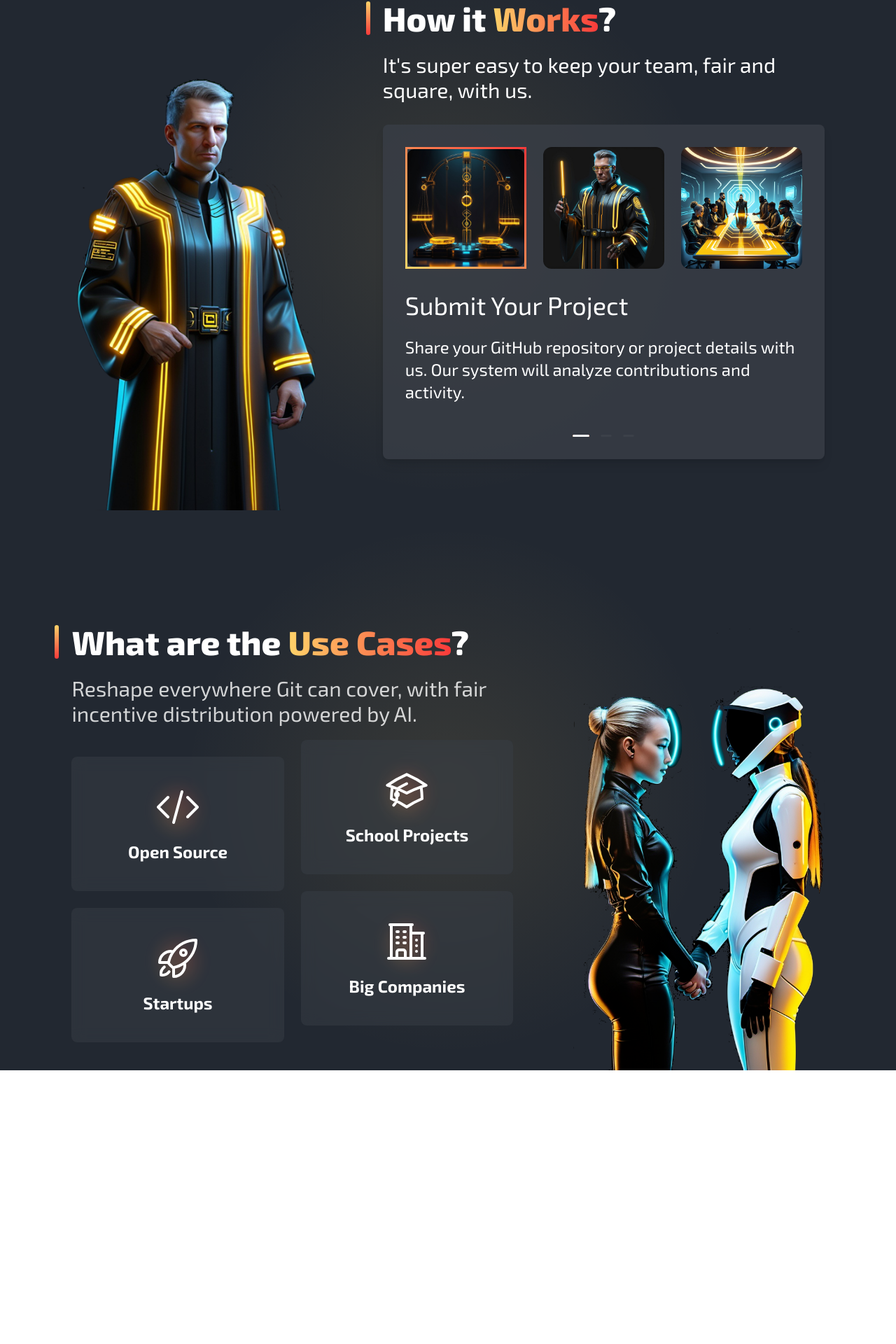
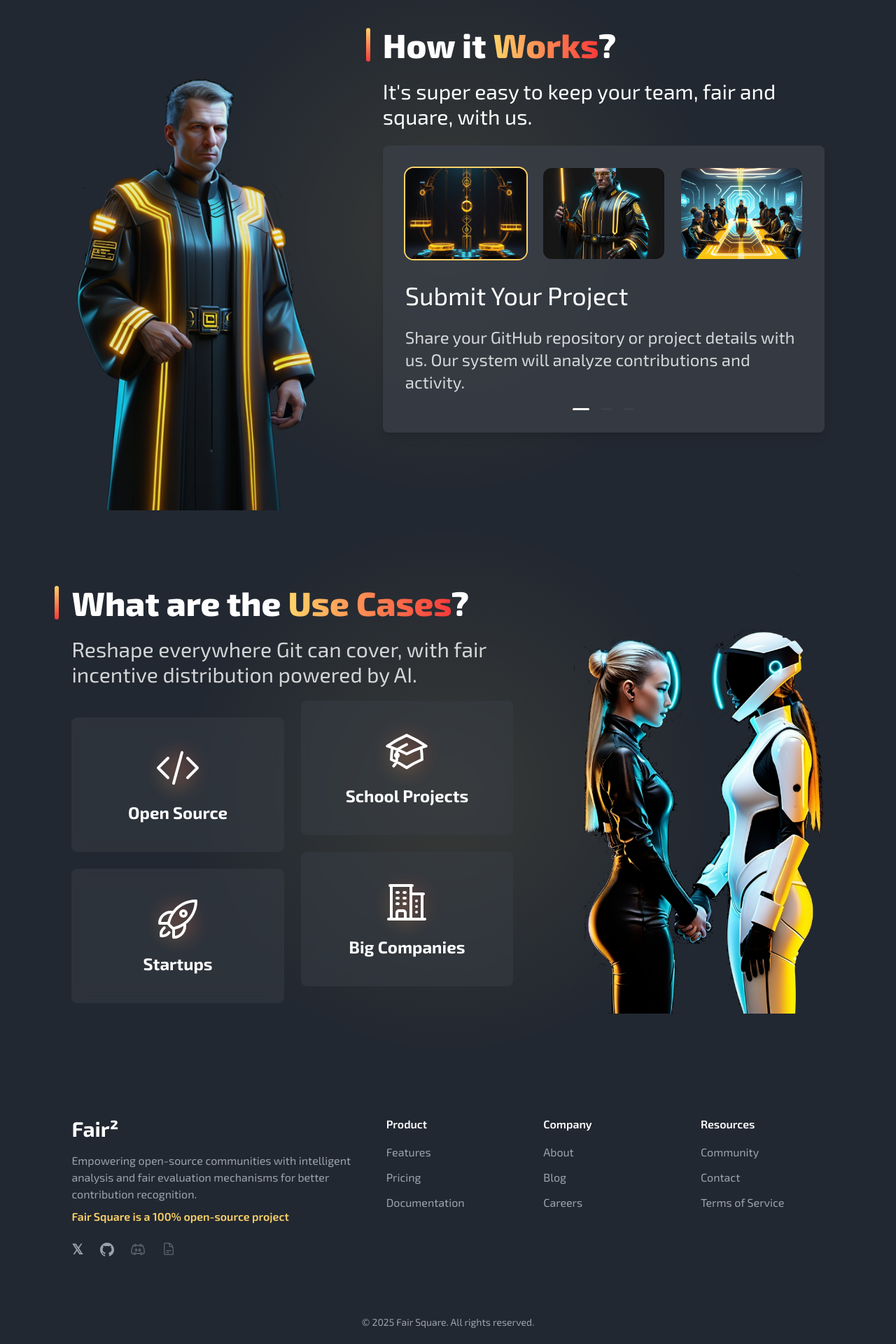
Before and after one commit to caevilization/fair-square, a React (Vite) app in the folder frontend/: page / in a window 1280 px wide. Shown: the part 871-2791 px from the top of the page at 70% size. Before the commit the page ends 2400 px from the top, so only its background shows below. Built offline with nearby package versions, Linux system fonts and the light colour scheme.

Commit message:
feat: Add responsive Footer and mobile-friendly navigation components

```diff
--- /dev/null
+++ b/frontend/src/components/Footer.tsx
@@ -0,0 +1,163 @@
+import React from "react";
+import { DocumentTextIcon } from "@heroicons/react/24/outline";
+import { Tooltip } from "antd";
+import { GithubOutlined, DiscordOutlined } from "@ant-design/icons";
+
+const socialLinks = [
+    {
+        name: "X (Twitter)",
+        icon: "X",
+        href: "https://x.com/CaesarLynch",
+        comingSoon: false,
+        className: "h-5 w-5",
+    },
+    {
+        name: "GitHub",
+        icon: GithubOutlined,
+        href: "https://github.com/caevilization/fair-square",
+        comingSoon: false,
+        className: "text-xl",
+    },
+    {
+        name: "Discord",
+        icon: DiscordOutlined,
+        href: "#",
+        comingSoon: true,
+        className: "text-xl",
+    },
+
+    {
+        name: "Whitepaper",
+        icon: DocumentTextIcon,
+        href: "#",
+        comingSoon: true,
+        className: "h-5 w-5",
+    },
+];
+
+const footerLinks = [
+    {
+        title: "Product",
+        links: [
+            { name: "Features", href: "#" },
+            { name: "Pricing", href: "#" },
+            { name: "Documentation", href: "#" },
+        ],
+    },
+    {
+        title: "Company",
+        links: [
+            { name: "About", href: "#" },
+            { name: "Blog", href: "#" },
+            { name: "Careers", href: "#" },
+        ],
+    },
+    {
+        title: "Resources",
+        links: [
+            { name: "Community", href: "#" },
+            { name: "Contact", href: "#" },
+            { name: "Terms of Service", href: "#" },
+        ],
+    },
+];
+
+const Footer: React.FC = () => {
+    return (
+        <footer className="bg-dark-bg border-t border-gray-800">
+            <div className="mx-auto max-w-7xl px-[5%] md:px-[8%] py-12 md:py-16">
+                <div className="grid grid-cols-1 md:grid-cols-5 gap-8 md:gap-12">
+                    {/* Logo and social links */}
+                    <div className="md:col-span-2">
+                        <div className="flex items-center">
+                            <h2 className="text-white text-2xl md:text-3xl font-bold">
+                                Fair²
+                            </h2>
+                        </div>
+                        <p className="mt-4 text-gray-400 text-sm md:text-base max-w-md">
+                            Empowering open-source communities with intelligent
+                            analysis and fair evaluation mechanisms for better
+                            contribution recognition.
+                        </p>
+                        <p className="mt-2 text-highlight-from text-sm md:text-base font-semibold">
+                            Fair Square is a 100% open-source project
+                        </p>
+                        <div className="mt-6 flex space-x-6">
+                            {socialLinks.map((item) => (
+                                <Tooltip
+                                    key={item.name}
+                                    title={item.comingSoon ? "Coming Soon" : ""}
+                                    color="#222831"
+                                >
+                                    <a
+                                        href={item.href}
+                                        className={`text-gray-400 hover:text-white transition-colors ${
+                                            item.comingSoon
+                                                ? "cursor-not-allowed opacity-50"
+                                                : ""
+                                        }`}
+                                        onClick={(e) =>
+                                            item.comingSoon &&
+                                            e.preventDefault()
+                                        }
+                                        target="_blank"
+                                        rel="noopener noreferrer"
+                                    >
+                                        <span className="sr-only">
+                                            {item.name}
+                                        </span>
+                                        {item.icon === "X" ? (
+                                            <span className="font-bold text-xl inline-flex items-center justify-center h-5">
+                                                𝕏
+                                            </span>
+                                        ) : React.isValidElement(item.icon) ? (
+                                            <span className="inline-flex items-center justify-center">
+                                                {item.icon}
+                                            </span>
+                                        ) : (
+                                            <item.icon
+                                                className={item.className}
+                                                aria-hidden="true"
+                                            />
+                                        )}
+                                    </a>
+                                </Tooltip>
+                            ))}
+                        </div>
+                    </div>
+
+                    {/* Footer links */}
+                    {footerLinks.map((group) => (
+                        <div key={group.title}>
+                            <h3 className="text-white font-semibold mb-4">
+                                {group.title}
+                            </h3>
+                            <ul className="space-y-3">
+                                {group.links.map((link) => (
+                                    <li key={link.name}>
+                                        <a
+                                            href={link.href}
+                                            className="text-gray-400 hover:text-white transition-colors text-sm md:text-base"
+                                        >
+                                            {link.name}
+                                        </a>
+                                    </li>
+                                ))}
+                            </ul>
+                        </div>
+                    ))}
+                </div>
+
+                {/* Bottom bar */}
+                <div className="mt-12 pt-8 border-t border-gray-800">
+                    <p className="text-gray-400 text-sm text-center">
+                        © {new Date().getFullYear()} Fair Square. All rights
+                        reserved.
+                    </p>
+                </div>
+            </div>
+        </footer>
+    );
+};
+
+export default Footer;
--- a/frontend/src/components/Navbar.tsx
+++ b/frontend/src/components/Navbar.tsx
@@ -1,50 +1,86 @@
 import React, { useState } from "react";
-import { Tooltip } from "antd";
+import { Tooltip, Drawer } from "antd";
+import { Bars3Icon } from "@heroicons/react/24/outline";
 
 const Navbar: React.FC = () => {
     const [hoveredTab, setHoveredTab] = useState<string | null>(null);
+    const [isDrawerOpen, setIsDrawerOpen] = useState(false);
+
+    const menuItems = [
+        { key: "live", label: "Live Feed" },
+        { key: "manifesto", label: "Manifesto" },
+    ];
 
     return (
-        <div className="fixed top-0 left-0 right-0 z-20 px-[8%] h-28 flex items-center justify-between">
+        <div className="fixed top-0 left-0 right-0 z-20 px-[5%] md:px-[8%] h-24 md:h-28 flex items-center justify-between">
             {/* Logo */}
             <div className="flex items-center">
-                <h1 className="text-white text-4xl font-bold">Fair²</h1>
+                <h1 className="text-white text-3xl md:text-4xl font-bold">
+                    Fair²
+                </h1>
             </div>
 
-            {/* 导航菜单 */}
-            <div className="flex items-center gap-12">
+            {/* 桌面端导航菜单 */}
+            <div className="hidden md:flex items-center gap-12">
                 <div className="flex items-center gap-8">
+                    {menuItems.map((item) => (
                         <Tooltip
+                            key={item.key}
                             title="Coming Soon"
-                        open={hoveredTab === "live"}
+                            open={hoveredTab === item.key}
                             color="#222831"
                         >
                             <span
                                 className="text-white text-xl cursor-pointer"
-                            onMouseEnter={() => setHoveredTab("live")}
+                                onMouseEnter={() => setHoveredTab(item.key)}
                                 onMouseLeave={() => setHoveredTab(null)}
                             >
-                            Live Feed
+                                {item.label}
                             </span>
                         </Tooltip>
-                    <Tooltip
-                        title="Coming Soon"
-                        open={hoveredTab === "manifesto"}
-                        color="#222831"
-                    >
-                        <span
-                            className="text-white text-xl cursor-pointer"
-                            onMouseEnter={() => setHoveredTab("manifesto")}
-                            onMouseLeave={() => setHoveredTab(null)}
-                        >
-                            Manifesto
-                        </span>
-                    </Tooltip>
+                    ))}
                 </div>
                 <span className="text-white text-xl cursor-pointer border-b-2 border-white hover:border-highlight-from transition-colors">
                     Log in
                 </span>
             </div>
+
+            {/* 移动端菜单按钮 */}
+            <div className="md:hidden">
+                <Bars3Icon
+                    className="w-8 h-8 text-white cursor-pointer"
+                    onClick={() => setIsDrawerOpen(true)}
+                />
+            </div>
+
+            {/* 移动端抽屉菜单 */}
+            <Drawer
+                placement="right"
+                onClose={() => setIsDrawerOpen(false)}
+                open={isDrawerOpen}
+                width={280}
+                styles={{
+                    header: { display: "none" },
+                    body: {
+                        padding: 0,
+                        background: "#222831",
+                    },
+                }}
+            >
+                <div className="flex flex-col h-full bg-dark-bg text-white p-6">
+                    {menuItems.map((item) => (
+                        <div
+                            key={item.key}
+                            className="py-4 border-b border-gray-700 text-lg font-medium cursor-pointer hover:text-highlight-from transition-colors"
+                        >
+                            {item.label}
+                        </div>
+                    ))}
+                    <div className="py-4 text-lg font-medium cursor-pointer hover:text-highlight-from transition-colors">
+                        Log in
+                    </div>
+                </div>
+            </Drawer>
         </div>
     );
 };
--- a/frontend/src/pages/LandingPage/Screen2.tsx
+++ b/frontend/src/pages/LandingPage/Screen2.tsx
@@ -37,20 +37,20 @@ const Screen2: React.FC = () => {
     };
 
     return (
-        <div className="h-screen bg-dark-bg flex items-center px-[8%] relative overflow-hidden font-exo">
+        <div className="h-screen bg-dark-bg flex flex-col md:flex-row items-center px-[5%] md:px-[8%] relative overflow-hidden font-exo">
             {/* 背景装饰 */}
             <div className="absolute inset-0 bg-[radial-gradient(circle_at_50%_50%,rgba(255,211,105,0.1),transparent_50%)]" />
 
-            {/* 左侧法官图片 */}
-            <div className="w-1/3 h-full relative z-10">
-                <div className="w-full h-full bg-[url('/assets/images/judge-full.png')] bg-contain bg-bottom bg-no-repeat" />
+            {/* 左侧法官图片 - 移动端隐藏 */}
+            <div className="hidden md:block w-1/3 h-full relative z-10">
+                <div className="absolute inset-0 bg-[url('/assets/images/judge-full.png')] bg-contain bg-bottom bg-no-repeat opacity-90" />
             </div>
 
             {/* 右侧内容 */}
-            <div className="w-2/3 h-full flex flex-col justify-center pl-[8%] relative z-10">
+            <div className="w-full md:w-2/3 h-full flex flex-col md:justify-center md:pl-[8%] relative z-10 py-8 md:py-0">
                 {/* 标题区域 */}
-                <div className="flex flex-col mb-8">
-                    <h1 className="text-5xl font-extrabold text-white mb-6 relative">
+                <div className="flex flex-col mb-6">
+                    <h1 className="text-3xl md:text-5xl font-extrabold text-white mb-3 md:mb-6 relative">
                         <span className="relative z-10">How it </span>
                         <span className="bg-gradient-to-r from-highlight-from to-highlight-to bg-clip-text text-transparent relative z-10">
                             Works
@@ -58,36 +58,24 @@ const Screen2: React.FC = () => {
                         <span className="relative z-10">?</span>
                         <div className="absolute -left-6 top-1/2 -translate-y-1/2 w-1.5 h-12 bg-gradient-to-b from-highlight-from to-highlight-to rounded-full" />
                     </h1>
-                    <h3 className="text-3xl font-normal text-white">
+                    <h3 className="text-xl md:text-3xl font-normal text-white">
                         It's super easy to keep your team, fair and square, with
                         us.
                     </h3>
                 </div>
 
                 {/* 面板区域 */}
-                <div className="bg-dark-card rounded-lg shadow-lg p-8">
+                <div className="bg-dark-card rounded-lg shadow-lg p-3 md:p-8">
                     {/* 图片区域 */}
-                    <div className="flex gap-6 mb-8">
+                    <div className="grid grid-cols-3 gap-2 md:gap-6 mb-4 md:mb-8">
                         {steps.map((step, index) => (
                             <div
                                 key={index}
-                                className={`w-1/3 aspect-square rounded-xl overflow-hidden transition-all duration-300 cursor-pointer hover:scale-105 ${
+                                className={`aspect-[4/3] rounded-lg md:rounded-xl overflow-hidden transition-all duration-300 cursor-pointer hover:scale-105 ${
                                     index === currentSlide
-                                        ? "ring-3 ring-gradient-to-r from-highlight-from to-highlight-to"
+                                        ? "ring-2 ring-highlight-from"
                                         : ""
                                 }`}
-                                style={{
-                                    borderImage:
-                                        index === currentSlide
-                                            ? "linear-gradient(to right top, #FFD369, #F93A3A) 1"
-                                            : "none",
-                                    borderStyle:
-                                        index === currentSlide
-                                            ? "solid"
-                                            : "none",
-                                    borderWidth:
-                                        index === currentSlide ? "3px" : "0",
-                                }}
                                 onClick={() => handleImageClick(index)}
                             >
                                 <img
@@ -110,11 +98,14 @@ const Screen2: React.FC = () => {
                             className="font-exo"
                         >
                             {steps.map((step, index) => (
-                                <div key={index} className="font-exo">
-                                    <h2 className="text-4xl font-normal text-white mb-6 font-exo">
+                                <div
+                                    key={index}
+                                    className="text-center md:text-left px-2 md:px-0"
+                                >
+                                    <h2 className="text-lg md:text-4xl font-normal text-white mb-2 md:mb-6">
                                         {step.title}
                                     </h2>
-                                    <p className="text-2xl text-white mb-6 font-exo">
+                                    <p className="text-sm md:text-2xl text-white opacity-80">
                                         {step.description}
                                     </p>
                                 </div>
@@ -122,6 +113,11 @@ const Screen2: React.FC = () => {
                         </Carousel>
                     </div>
                 </div>
+
+                {/* 移动端底部图片 */}
+                <div className="md:hidden w-full mt-8">
+                    <div className="w-full h-[40vh] bg-[url('/assets/images/judge2.png')] bg-contain bg-center bg-no-repeat" />
+                </div>
             </div>
         </div>
     );
--- a/frontend/src/pages/LandingPage/Screen3.tsx
+++ b/frontend/src/pages/LandingPage/Screen3.tsx
@@ -52,7 +52,7 @@ const ScenarioCard: React.FC<ScenarioCardProps> = ({
     return (
         <Card
             className={`h-full bg-dark-card border-none transition-all duration-500 hover:scale-105 hover:z-10 ${
-                index % 2 === 0 ? "translate-y-3" : "-translate-y-3"
+                index % 2 === 0 ? "md:translate-y-3" : "md:-translate-y-3"
             } font-exo`}
             style={{
                 background: "rgba(57, 62, 70, 0.5)",
@@ -97,15 +97,15 @@ const ScenarioCard: React.FC<ScenarioCardProps> = ({
 
 const Screen3: React.FC = () => {
     return (
-        <div className="h-screen bg-dark-bg flex items-center px-[8%] relative overflow-hidden font-exo">
+        <div className="min-h-screen bg-dark-bg flex flex-col md:flex-row items-start md:items-center px-[5%] md:px-[8%] relative overflow-hidden font-exo">
             {/* 背景装饰 */}
             <div className="absolute inset-0 bg-[radial-gradient(circle_at_50%_50%,rgba(255,211,105,0.1),transparent_50%)]" />
 
             {/* 左侧内容 */}
-            <div className="w-2/3 flex flex-col justify-center pr-[8%] relative z-10 mt-28">
+            <div className="w-full md:w-2/3 flex flex-col md:pr-[8%] relative z-10 pt-24 md:pt-0">
                 {/* 标题区域 */}
-                <div className="flex flex-col mb-8">
-                    <h1 className="text-5xl font-extrabold text-white mb-6 relative">
+                <div className="flex flex-col mb-6 md:mb-8">
+                    <h1 className="text-3xl md:text-5xl font-extrabold text-white mb-3 md:mb-6 relative">
                         <span className="relative z-10">What are the </span>
                         <span className="bg-gradient-to-r from-highlight-from to-highlight-to bg-clip-text text-transparent relative z-10">
                             Use Cases
@@ -113,15 +113,14 @@ const Screen3: React.FC = () => {
                         <span className="relative z-10">?</span>
                         <div className="absolute -left-6 top-1/2 -translate-y-1/2 w-1.5 h-12 bg-gradient-to-b from-highlight-from to-highlight-to rounded-full" />
                     </h1>
-                    <h3 className="text-3xl font-normal text-white opacity-80">
+                    <h3 className="text-xl md:text-3xl font-normal text-white opacity-80">
                         Reshape everywhere Git can cover, with fair incentive
                         distribution powered by AI.
                     </h3>
                 </div>
 
                 {/* 场景网格 */}
-                <div className="relative">
-                    <div className="grid grid-cols-2 gap-6">
+                <div className="grid grid-cols-1 md:grid-cols-2 gap-4 md:gap-6 pb-20 md:pb-0">
                     {scenarios.map((scenario, index) => (
                         <ScenarioCard
                             key={index}
@@ -133,11 +132,10 @@ const Screen3: React.FC = () => {
                     ))}
                 </div>
             </div>
-            </div>
 
-            {/* 右侧握手图片 */}
-            <div className="w-1/3 h-full">
-                <div className="w-full h-full bg-[url('/assets/images/handshake.png')] bg-contain bg-bottom bg-no-repeat" />
+            {/* 右侧握手图片 - 移动端隐藏 */}
+            <div className="hidden md:block w-1/3 h-screen relative z-10">
+                <div className="absolute inset-0 bg-[url('/assets/images/handshake.png')] bg-contain bg-center bg-no-repeat" />
             </div>
         </div>
     );
--- a/frontend/src/pages/LandingPage/index.tsx
+++ b/frontend/src/pages/LandingPage/index.tsx
@@ -1,5 +1,6 @@
 import React from "react";
 import Navbar from "@/components/Navbar";
+import Footer from "@/components/Footer";
 import Screen1 from "./Screen1";
 import Screen2 from "./Screen2";
 import Screen3 from "./Screen3";
@@ -11,6 +12,7 @@ const LandingPage: React.FC = () => {
             <Screen1 />
             <Screen2 />
             <Screen3 />
+            <Footer />
         </div>
     );
 };
```
Also changed, not shown: frontend/src/pages/LandingPage/Screen1.tsx (+46 -19 lines), frontend/public/assets/images/judge2.png (added). Lines whose indentation alone changed are shown as unchanged.
